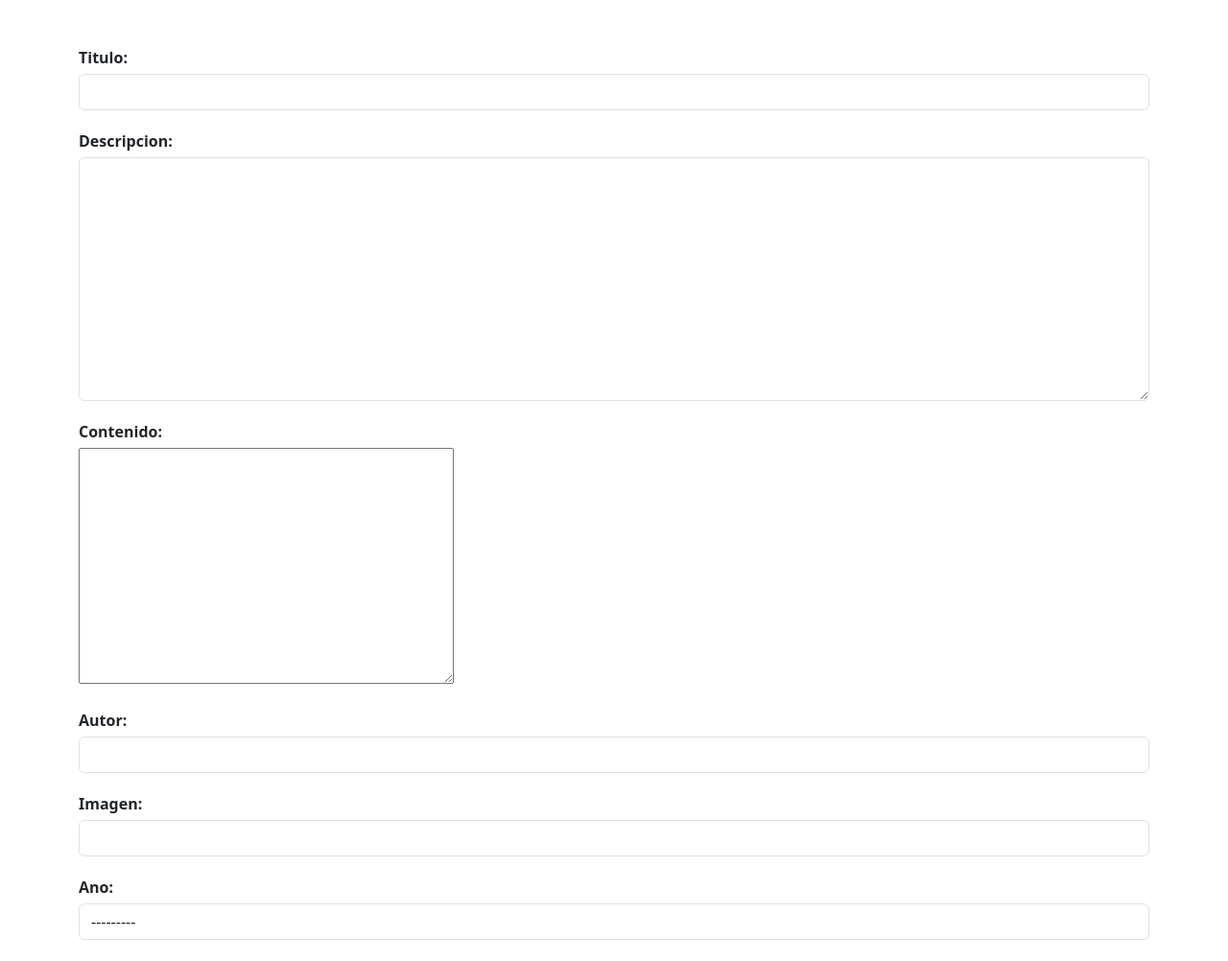
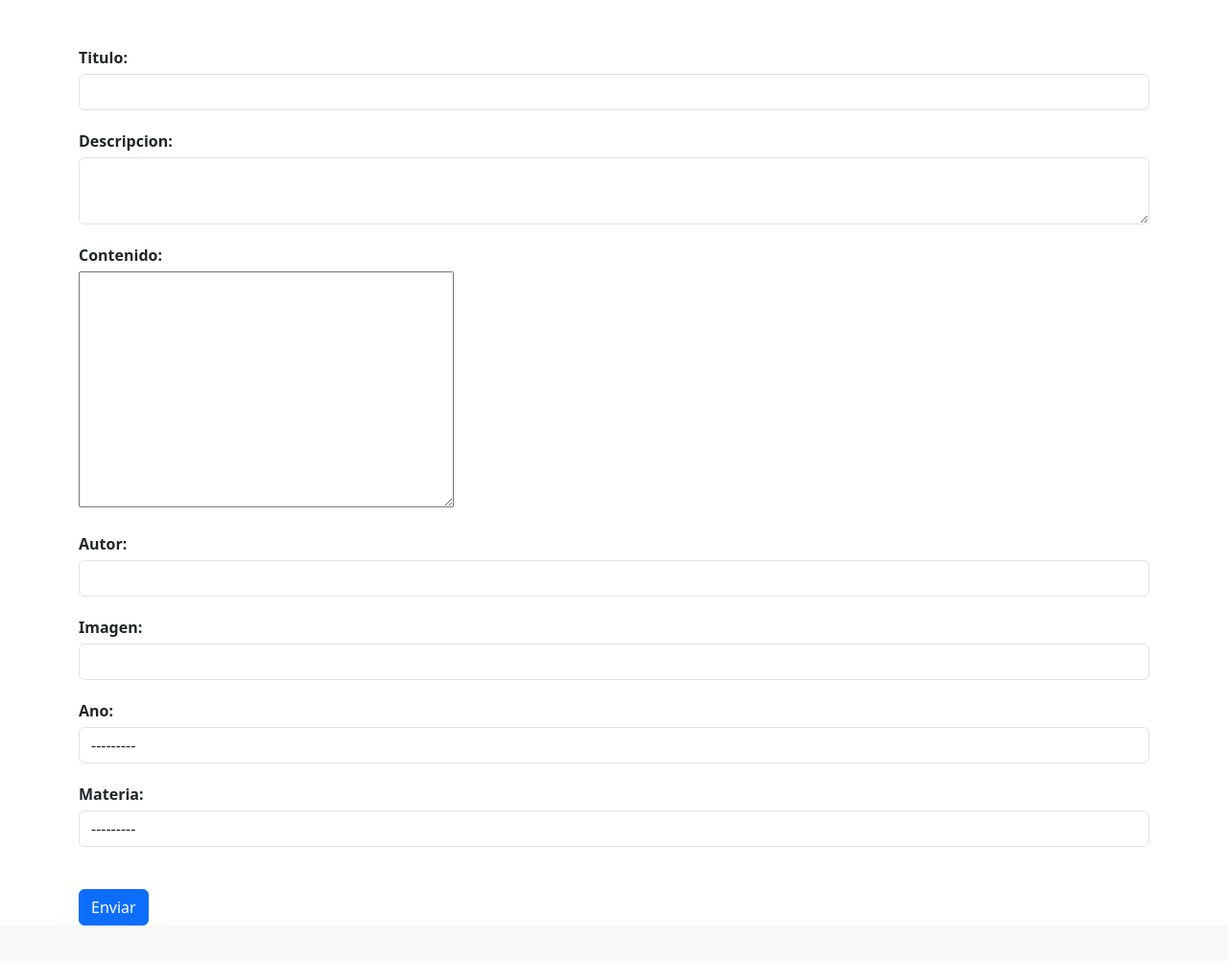
Before and after one commit to Milo-IZ/Proyecto_POO_2024, a Django app: page /form_post/ in a window 1280 px wide. Shown: the part 56-1058 px from the top of the page at 96% size. After the commit the page ends 1021 px from the top, so only its background shows below. Run offline with Django 5.2, Linux system fonts and the light colour scheme; some libraries are stand-ins or nearby versions.

Commit message:
Se estiliza campo Descripcion  de form.html

```diff
--- a/investigaciones/forms.py
+++ b/investigaciones/forms.py
@@ -12,7 +12,7 @@
         fields = ['titulo', 'descripcion', 'contenido', 'autor', 'imagen', 'ano', 'materia']
         widgets = {
             'titulo': forms.TextInput(attrs={'class': 'form-control'}),
-            'descripcion': forms.Textarea(attrs={'class': 'form-control'}),  # Usa Textarea aquí
+            'descripcion': forms.Textarea(attrs={'class': 'form-control descripcion-textarea'}),
             'autor': forms.TextInput(attrs={'class': 'form-control'}),
             'imagen': forms.TextInput(attrs={'class': 'form-control'}),
             'ano': forms.Select(attrs={'class': 'form-control'}),
--- a/templates/form.html
+++ b/templates/form.html
@@ -31,6 +31,14 @@
         /* Asegurar que el contenedor del CKEditor no cause problemas de alineación */
         .ck-editor__editable_inline {
             min-height: 200px;
+        }
+
+        /* Estilo específico para el campo de descripcion */
+        .descripcion-textarea {
+            width: 100%;  /* Ajusta el ancho según lo necesites */
+            max-width: 2000px;  /* Ajusta el ancho máximo si lo deseas */
+            height: 70px;  /* Ajusta la altura según lo necesites */
+            box-sizing: border-box;
         }
     </style>
 </head>
```
